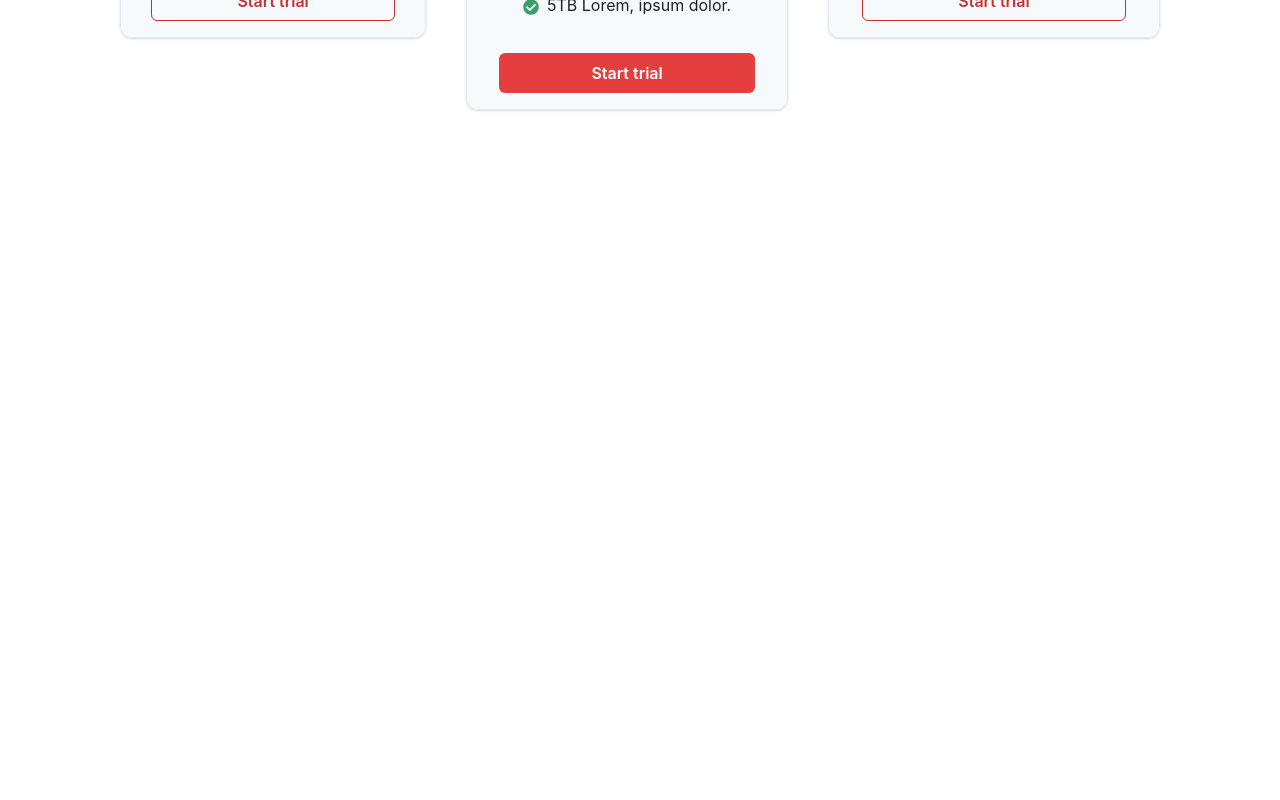
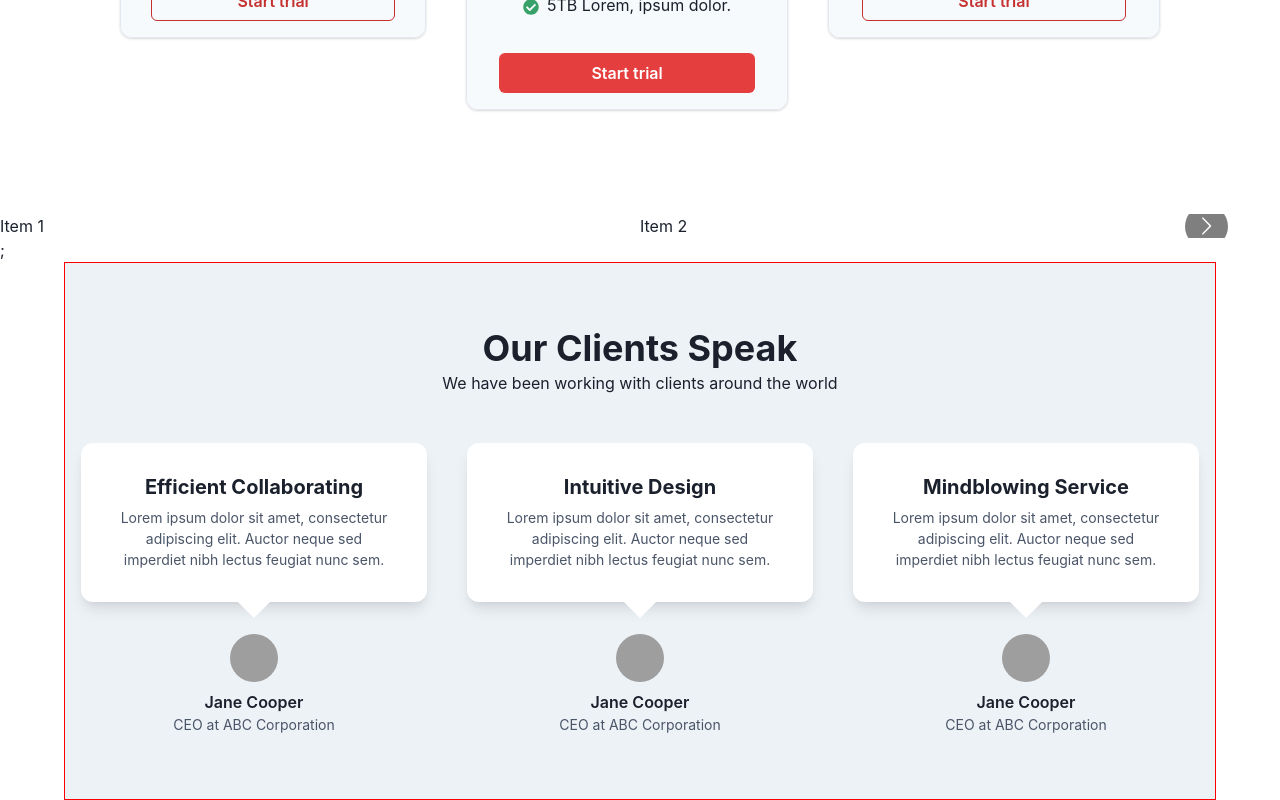
Before and after one commit to NandlalShah955/Apna_startup, a Next.js app in the folder startup/: page / in a window 1280 px wide. Shown: the part 1867-2667 px from the top of the page. Before the commit the page ends 2081 px from the top, so only its background shows below. Built offline with nearby package versions, Linux system fonts and the light colour scheme; grey boxes are pictures that could not be loaded.

Commit message:
kaam chalu hai

```diff
--- a/startup/package.json
+++ b/startup/package.json
@@ -17,6 +17,7 @@
     "next": "13.3.0",
     "react": "18.2.0",
     "react-dom": "18.2.0",
-    "react-icons": "^4.8.0"
+    "react-icons": "^4.8.0",
+    "react-multi-carousel": "^2.8.3"
   }
 }
--- a/startup/src/components/Testimonial.js
+++ b/startup/src/components/Testimonial.js
@@ -9,6 +9,11 @@ import {
     Avatar,
     useColorModeValue,
   } from '@chakra-ui/react';
+
+  const Main = ({ children }) => {
+    return <Box>{children}</Box>;
+  };
+
 
   const TestimonialContent = ({ children }) => {
     return (
@@ -58,14 +63,89 @@ import {
     );
   };
 
-
+  const TestimonialAvatar = ({
+    src,
+    name,
+    title,
+  }) => {
+    return (
+      <Flex align={'center'} mt={8} direction={'column'}>
+        <Avatar src={src} alt={name} mb={2} />
+        <Stack spacing={-1} align={'center'}>
+          <Text fontWeight={600}>{name}</Text>
+          <Text fontSize={'sm'} color={useColorModeValue('gray.600', 'gray.400')}>
+            {title}
+          </Text>
+        </Stack>
+      </Flex>
+    );
+  };
 
 
 
 
   function Testimonial() {
   return (
-    <div>Testimonial</div>
+    <Box bg={useColorModeValue('gray.100', 'gray.700')} border={'1px solid red'} margin={'auto'} width={'90%'}>
+    <Container maxW={'7xl'} py={16} as={Stack} spacing={12}>
+      <Stack spacing={0} align={'center'}>
+        <Heading>Our Clients Speak</Heading>
+        <Text>We have been working with clients around the world</Text>
+      </Stack>
+      <Stack
+        direction={{ base: 'column', md: 'row' }}
+        spacing={{ base: 10, md: 4, lg: 10 }}>
+        <Main>
+          <TestimonialContent>
+            <TestimonialHeading>Efficient Collaborating</TestimonialHeading>
+            <TestimonialText>
+              Lorem ipsum dolor sit amet, consectetur adipiscing elit. Auctor
+              neque sed imperdiet nibh lectus feugiat nunc sem.
+            </TestimonialText>
+          </TestimonialContent>
+          <TestimonialAvatar
+            src={
+              'https://images.unsplash.com/photo-1586297135537-94bc9ba060aa?ixid=MXwxMjA3fDB8MHxwaG90by1wYWdlfHx8fGVufDB8fHw%3D&ixlib=rb-1.2.1&auto=format&fit=crop&w=100&q=80'
+            }
+            name={'Jane Cooper'}
+            title={'CEO at ABC Corporation'}
+          />
+        </Main>
+        <Main>
+          <TestimonialContent>
+            <TestimonialHeading>Intuitive Design</TestimonialHeading>
+            <TestimonialText>
+              Lorem ipsum dolor sit amet, consectetur adipiscing elit. Auctor
+              neque sed imperdiet nibh lectus feugiat nunc sem.
+            </TestimonialText>
+          </TestimonialContent>
+          <TestimonialAvatar
+            src={
+              'https://images.unsplash.com/photo-1586297135537-94bc9ba060aa?ixid=MXwxMjA3fDB8MHxwaG90by1wYWdlfHx8fGVufDB8fHw%3D&ixlib=rb-1.2.1&auto=format&fit=crop&w=100&q=80'
+            }
+            name={'Jane Cooper'}
+            title={'CEO at ABC Corporation'}
+          />
+        </Main>
+        <Main>
+          <TestimonialContent>
+            <TestimonialHeading>Mindblowing Service</TestimonialHeading>
+            <TestimonialText>
+              Lorem ipsum dolor sit amet, consectetur adipiscing elit. Auctor
+              neque sed imperdiet nibh lectus feugiat nunc sem.
+            </TestimonialText>
+          </TestimonialContent>
+          <TestimonialAvatar
+            src={
+              'https://images.unsplash.com/photo-1586297135537-94bc9ba060aa?ixid=MXwxMjA3fDB8MHxwaG90by1wYWdlfHx8fGVufDB8fHw%3D&ixlib=rb-1.2.1&auto=format&fit=crop&w=100&q=80'
+            }
+            name={'Jane Cooper'}
+            title={'CEO at ABC Corporation'}
+          />
+        </Main>
+      </Stack>
+    </Container>
+  </Box>
   )
 }
 
--- a/startup/src/pages/index.js
+++ b/startup/src/pages/index.js
@@ -1,9 +1,31 @@
 import React,{useState} from 'react'
-import { Box, Flex,useDisclosure,Image,Heading,SimpleGrid,IconButton, HStack ,Stack,Button,Text,VStack,useBreakpointValue} from "@chakra-ui/react";
+import { Box, Flex,useDisclosure,Image,Heading,SimpleGrid,Stack,Button,Text,VStack,useBreakpointValue} from "@chakra-ui/react";
 import { HamburgerIcon, CloseIcon } from "@chakra-ui/icons";
 import Plans from "../components/Plans"
+import Testimonial from "../components/Testimonial"
+import Carousel from "react-multi-carousel";
+import "react-multi-carousel/lib/styles.css";
 function index() {
   const { isOpen, onOpen, onClose } = useDisclosure();
+  const responsive = {
+    superLargeDesktop: {
+      // the naming can be any, depends on you.
+      breakpoint: { max: 4000, min: 3000 },
+      items: 5
+    },
+    desktop: {
+      breakpoint: { max: 3000, min: 1024 },
+      items: 3
+    },
+    tablet: {
+      breakpoint: { max: 1024, min: 464 },
+      items: 2
+    },
+    mobile: {
+      breakpoint: { max: 464, min: 0 },
+      items: 1
+    }
+  };
 
   return (
     <>
@@ -122,6 +144,24 @@ function index() {
 
 
 
+    <Carousel responsive={responsive}>
+  <div>Item 1</div>
+  <div>Item 2</div>
+  <div>Item 3</div>
+  <div>Item 4</div>
+</Carousel>;
+
+
+
+
+
+<Testimonial/>
+
+
+
+
+
+
 
     </>
    )
```
Also changed, not shown: 1 other file (tests, documents, lock files or other folders).
